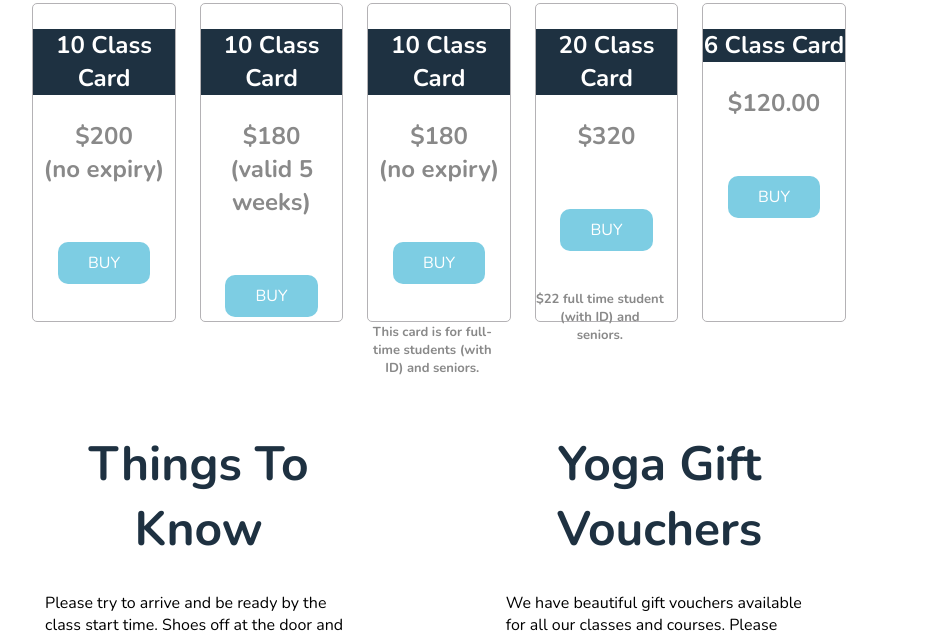
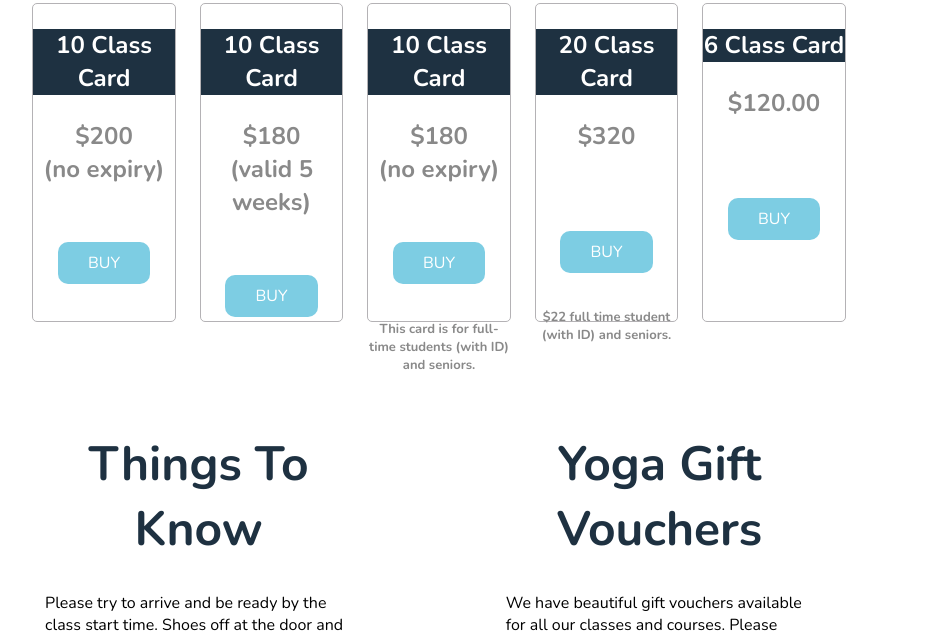
Before and after one commit to NataliaCatalina/Formarive-1.2-natalia-ramirez, a plain HTML site: page index.html in a window 1280 px wide. Shown: the part 5439-6072 px from the top of the page, without its empty margins (211-1147 px from the left). Drawn offline with nearby package versions, Linux system fonts and the light colour scheme.

Commit message:
git push

```diff
--- a/index.html
+++ b/index.html
@@ -504,11 +504,11 @@
             <div>
               <ul class="membership-content">
                  <li>$320</li>
-             </ul>
-             <button class="buy-btn" type="button" name="button">BUY</button>
-          </div>
+              </ul>
+              <button class="buy-btn extra-btn" type="button" name="button">BUY</button>
+           </div>
           <p class="extra-note">$22 full time student (with ID) and seniors.</p>
-        </div> <!-- box 04 end -->
+         </div> <!-- box 04 end -->
 
         <div class="membership-box"> <!-- box 05 -->
           <div class="class-card">
@@ -518,7 +518,7 @@
               <ul class="membership-content">
                  <li>$120.00</li>
               </ul>
-               <button class="buy-btn" type="button" name="button">BUY</button>
+               <button class="buy-btn extra-btn" type="button" name="button">BUY</button>
           </div>
         </div> <!-- box 05 end -->
       </div> <!-- membership wrapper -->
--- a/sass/_pricing.scss
+++ b/sass/_pricing.scss
@@ -26,24 +26,18 @@
 .membership-box{
   vertical-align: top;
   width:14%;
-  // height: 300px;
   height: 80%;
   margin: 0 auto;
   display: inline-block;
   margin-left: 20px;
-  // border-radius:5px;
-  // transition:0.3s;
   background-color: white;
   border: 1px solid #B4B2B5;
   border-radius:5px;
-  // list-style-type: none;
-  // position: relative;
 }
 
 
 .class-card{
   margin: 25px auto;
-  // list-style-type: none;
   text-align:center;
   font-style: normal;
   font-weight: bold;
@@ -51,8 +45,6 @@
   line-height: 33px;
   color: white;
   background-color: $blue-color;
-  // position: absolute;
- // top: 0;
 }
 
 .membership-content{
@@ -70,9 +62,9 @@
   font-size: 13px;
   line-height: 18px;
   color: #898989;
-  position: absolute;  //???
-  margin-top: 3%;
-  width: 10%;
+  // position: absolute;  //???
+  margin-top: 25%;
+  width: 100%;
 
 }
 
@@ -89,8 +81,12 @@
   padding-bottom: 10px;
   background: $light-blue-color;
   text-align:center;
+  // position: absolute;
   margin-top: 40%;
+}
 
+.extra-btn{
+  margin-top: 55%;
 }
 
 .extra__info--wrapper {
```
Also changed, not shown: css/style.css, 1 other file.
